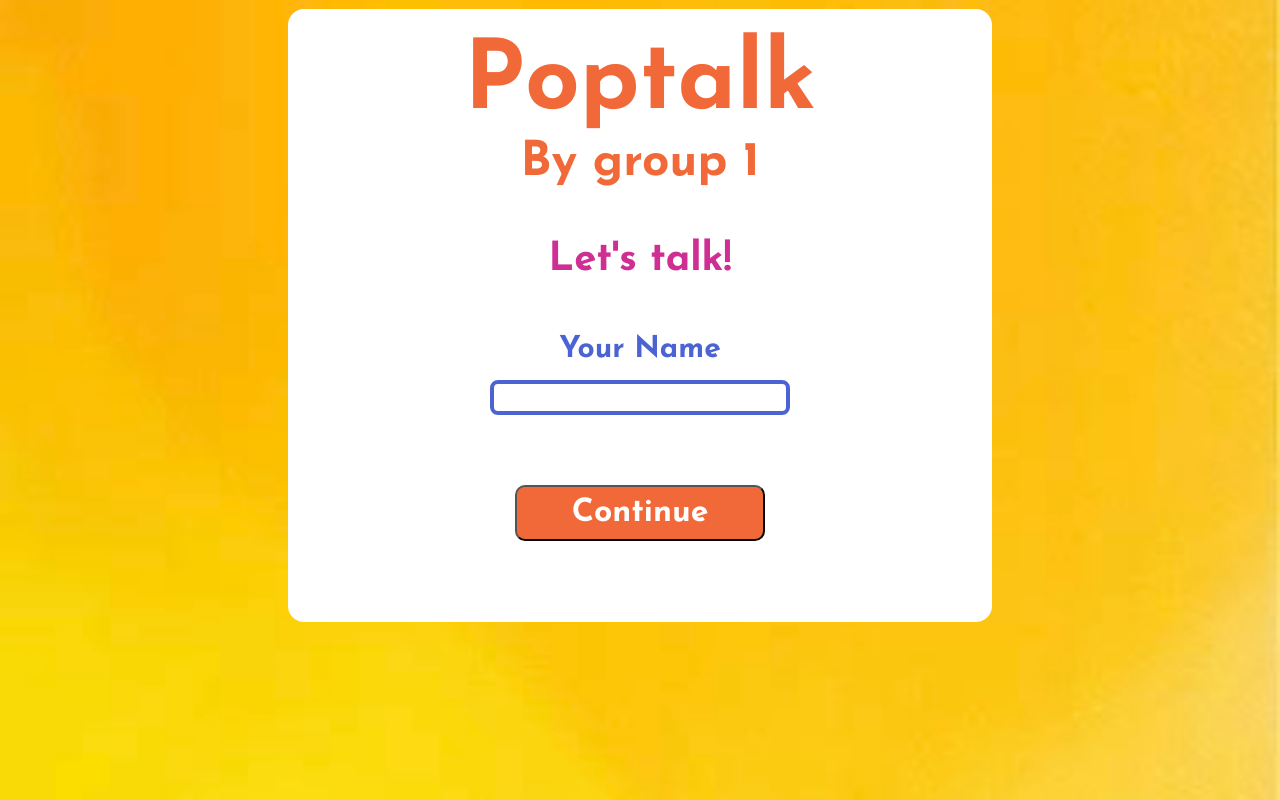
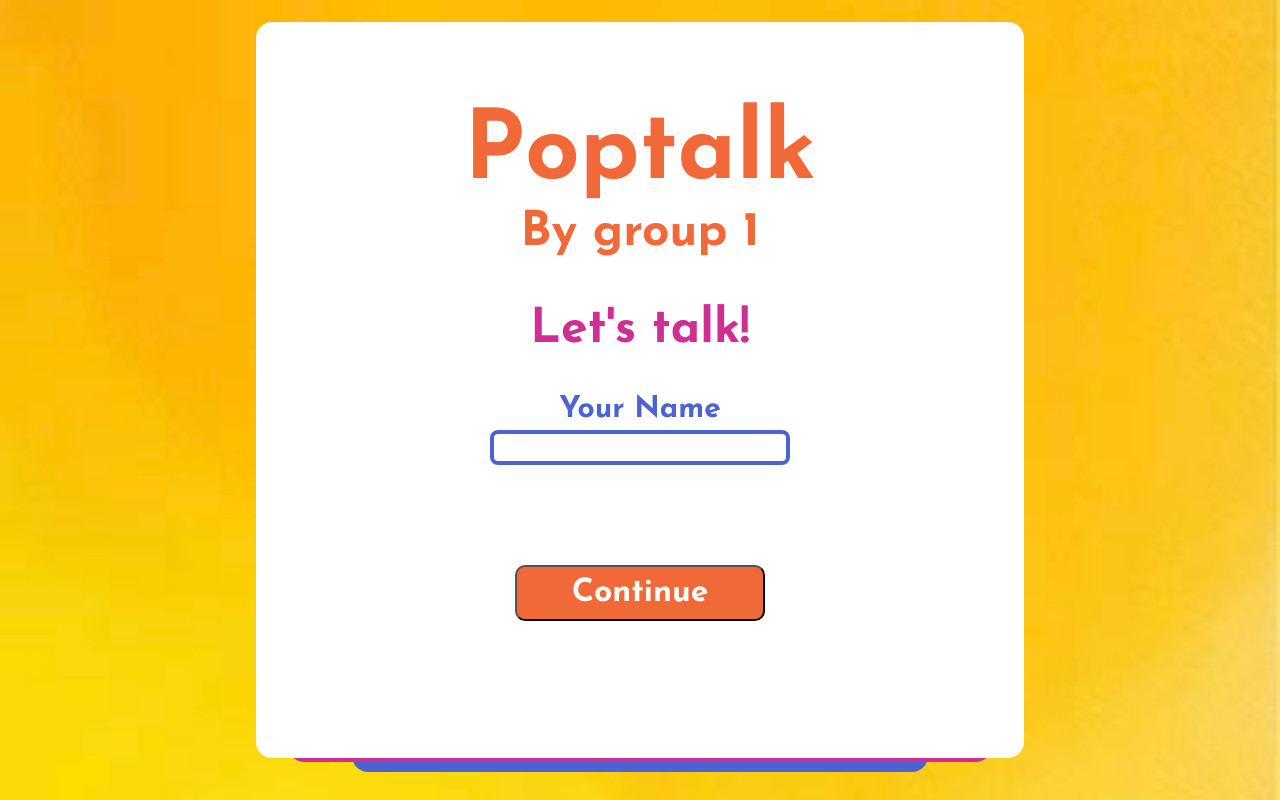
Before and after one commit to moabe-monn/Poptalk_UI, a Next.js app: page / in a window 1280 px wide. Built offline with nearby package versions, Linux system fonts and the light colour scheme; a web font is replaced by a local one.

Commit message:
add extra square and talk directory

```diff
--- a/src/app/page.js
+++ b/src/app/page.js
@@ -14,7 +14,9 @@ export default function Home() {
 
   return (
     <div className={`${styles.page } ${styles.background}`}>
-      <div className={`${styles.square}`}>
+      <div className={`${styles.square3}`}></div>
+      <div className={`${styles.square2}`}></div>
+      <div className={`${styles.square} `}>
         <link rel="preconnect" href="https://fonts.googleapis.com" />
         <link rel="preconnect" href="https://fonts.gstatic.com" crossOrigin="true" />
         <link href="https://fonts.googleapis.com/css2?family=Cherry+Bomb+One&display=swap" rel="stylesheet" />
--- a/src/app/page.module.css
+++ b/src/app/page.module.css
@@ -43,23 +43,25 @@ html, body {
 
 
 .square {
-  position: relative;
+  position: absolute;
   z-index: 2;
-  width: 200%;
-  height: 130%;
+  width: 60%;
+  height: 92%;
   background-color: #FFFFFF;
   border-radius: 16px;
   display: flex;
   flex-direction: column;
   align-items: center;
   justify-content: center;
+  margin-bottom: 20px;
 }
 
 .square2 {
+  margin-top: 100px;
   position: absolute;
-  z-index: 2;
-  width: 160%;
-  height: 130%;
+  z-index: 1;
+  width: 55%;
+  height: 78%;
   background-color: #CF2E92;
   border-radius: 16px;
   display: flex;
@@ -68,6 +70,19 @@ html, body {
   justify-content: center;
 }
 
+.square3 {
+  margin-top: 120px;
+  position: absolute;
+  z-index: 1;
+  width: 45%;
+  height: 78%;
+  background-color: #4C64D3;
+  border-radius: 16px;
+  display: flex;
+  flex-direction: column;
+  align-items: center;
+  justify-content: center;
+}
 
 .page {
   background-color: #ffffff; /* ← 好きな背景色に変更可能 */
@@ -90,7 +105,7 @@ html, body {
 }
 
 .heading {
-  font-size: 2.5rem;   /* 好きな大きさに */
+  font-size: 3rem;   /* 好きな大きさに */
   font-weight: bold;
   margin-bottom: 0px;
   color :#CF2E92;
@@ -109,7 +124,7 @@ html, body {
   font-weight: bold;
   font-size: 30px;
   line-height: 40px;
-  gap: 10px;
+  /* gap: 5px; */
 }
 
 .talk {
@@ -124,7 +139,7 @@ html, body {
   font-weight: bold;
   width: 250px;
   margin: auto;
-  margin-top: 60px;
+  margin-top: 100px;
 }
 
 
```
Also changed, not shown: src/app/talk.js (deleted, +0 -9 lines), src/app/talk/page.js (added, +16 -0 lines).
